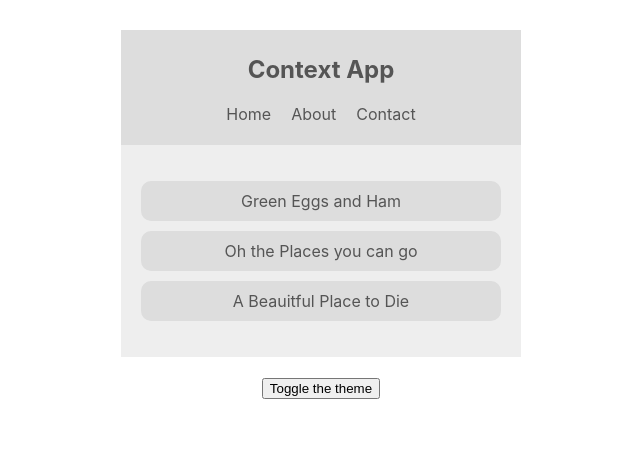
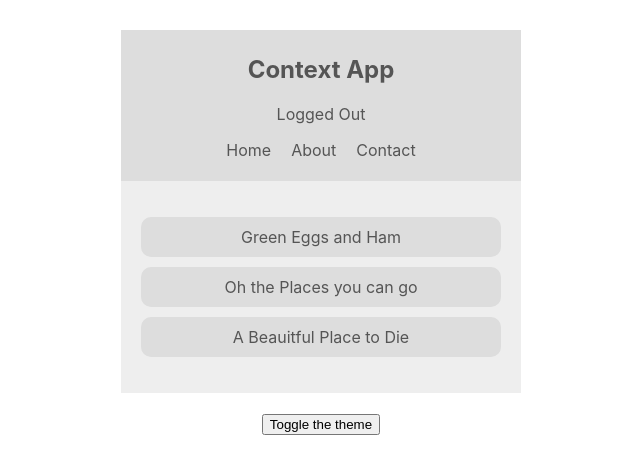
Before and after one commit to morancathy/react-context-practice, a React (Create React App) app: page / in a window 1280 px wide. Shown: the top 474 px of the page, without its empty margins (319-959 px from the left). Built offline with nearby package versions, Linux system fonts and the light colour scheme.

Commit message:
consuming multiple contexts in one componment (without hooks)

```diff
--- a/src/components/Navbar.js
+++ b/src/components/Navbar.js
@@ -1,17 +1,24 @@
 import React, { Component } from "react";
 import { ThemeContext } from "../contexts/ThemeContext";
+import { AuthContext } from "../contexts/AuthContext";
 
 class Navbar extends Component {
   render() {
     return (
+      <AuthContext.Consumer>
+        {(authContext) => (
           <ThemeContext.Consumer>
-        {(context) => {
-          const { isLightTheme, light, dark } = context;
+            {(themeContext) => {
+              const { isAuthenticated, toggleAuth } = authContext;
+              const { isLightTheme, light, dark } = themeContext;
               const theme = isLightTheme ? light : dark;
 
               return (
                 <nav style={{ background: theme.ui, color: theme.syntax }}>
                   <h1>Context App</h1>
+                  <div onClick={toggleAuth}>
+                    {isAuthenticated ? "Logged in" : "Logged Out"}
+                  </div>
                   <ul>
                     <li>Home</li>
                     <li>About</li>
@@ -21,6 +28,8 @@
               );
             }}
           </ThemeContext.Consumer>
+        )}
+      </AuthContext.Consumer>
     );
   }
 }
```
Lines whose indentation alone changed are shown as unchanged.
